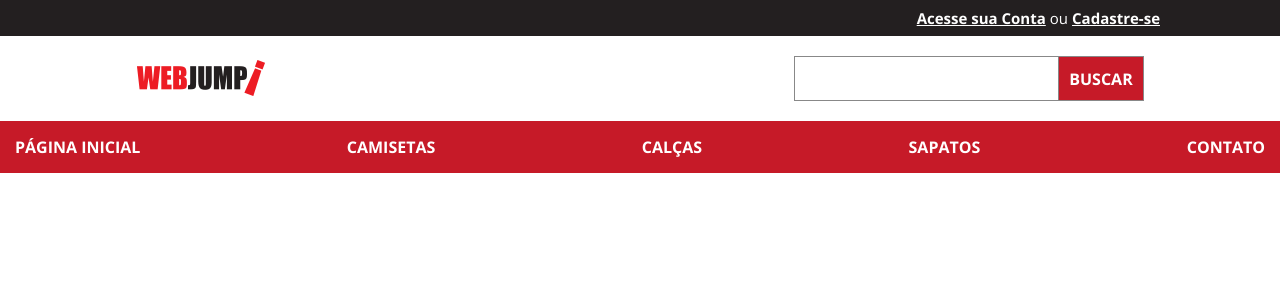
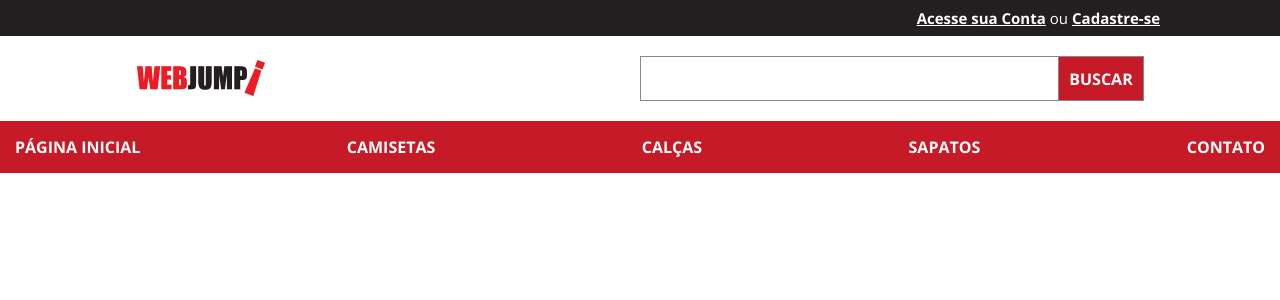
Before and after one commit to ChristySchott/desafio, a React (Create React App) app in the folder web/: page / in a window 1280 px wide. Shown: the top 300 px of the page. Built offline with nearby package versions, Linux system fonts and the light colour scheme.

Commit message:
feat: turn input width responsive

```diff
--- a/web/src/components/Header/styles.ts
+++ b/web/src/components/Header/styles.ts
@@ -106,6 +106,7 @@ export const SearchIcon = styled.div`
 
 export const SearchInput = styled.div`
   display: none;
+  width: 50%;
 
   @media (min-width: 768px) {
     display: block;
--- a/web/src/components/Input/styles.ts
+++ b/web/src/components/Input/styles.ts
@@ -3,7 +3,7 @@ import styled from 'styled-components';
 const Container = styled.div`
   display: flex;
   position: relative;
-  width: 350px;
+  width: 100%;
   height: 45px;
   border: 1px solid #888;
 
```
